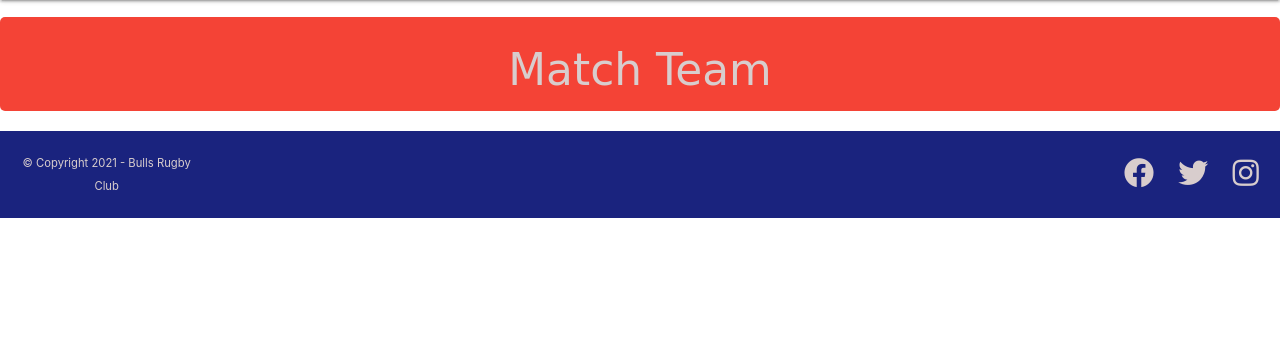
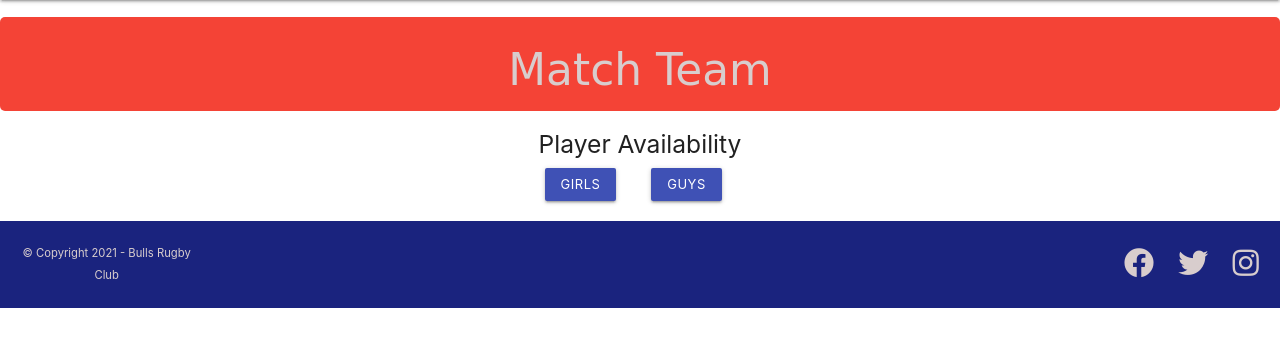
Before and after one commit to TomDillane/bulls_rugby_club, a Flask app: page /match_team in a window 1280 px wide. Shown: the part 100-447 px from the top of the page. Run offline with Flask 2, Linux system fonts and the light colour scheme; data that the repository does not hold is empty; some libraries are stand-ins or nearby versions; some web fonts are replaced.

Commit message:
Feat: added detail of players available from database

```diff
--- a/templates/match_team.html
+++ b/templates/match_team.html
@@ -8,21 +8,64 @@
 </div>
 
 <!-- team members available -->
-{% for player in players %}
 <div>
+    <h5 class="center-align match-team-head">Player Availability</h5>
+    <div class="row">
+        <div class="col s6 m1 offset-m5">
+        <a href="#" class="btn-small indigo">Girls</a>
+        </div>
+        <div class="col s6 m1">
+        <a href="#" class="btn-small indigo">Guys</a>
+        </div>
+    </div>
+    {% for player in players %}
+    {% if player['available']|lower == "available" and player['team'] == "women" %}
 
+    <div class="row players-available-wommen" id="players-available-women">
+        <div class="col s12 m4 offset-m1">
+            <P>
+                {{ player['firstname'].capitalize() }} {{ player['lastname'].capitalize() }} is
+                {{ player['available'] }} for the {{ player['team'] }}'s team
+                that have a game on {{ player['date'] }} and will meet up with the team at the {{ player['meet'] }}.
+            </P>
+        </div>
+    </div>
+    {% elif player['available']|lower == "unavailable" and player['team'] == "women" %}
+        <div class="row">
+        <div class="col s12 m4 offset-m1">
+            <p>
+                {{ player['firstname'].capitalize() }} {{ player['lastname'].capitalize() }} is
+                {{ player['available'] }} for the {{ player['team'] }}'s team
+                that have a game on {{ player['date'] }}.
+            </p>
+        </div>
+    </div>
+    {% endif %}
+        {% if player['available']|lower == "available" and player['team'] == "men" %}
 
-   {{ player['date'] }}
-   {{ player['team'] }}
-    {{ player['available'] }}
-     {{ player['meet'] }}
-    {{ player['firstname'] }}
-    {{ player['lastname'] }}
+    <div class="row players-available-men" id="players-available-men">
+        <div class="col s12 m4 offset-m1">
+            <P>
+                {{ player['firstname'].capitalize() }} {{ player['lastname'].capitalize() }} is
+                {{ player['available'] }} for the {{ player['team'] }}'s team
+                that have a game on {{ player['date'] }} and will meet up with the team at the {{ player['meet'] }}.
+            </P>
+        </div>
+    </div>
+    {% elif player['available']|lower == "unavailable" and player['team'] == "men" %}
+    <div class="row players-available">
+        <div class="col s12 m4 offset-m1">
+            <p>
+                {{ player['firstname'].capitalize() }} {{ player['lastname'].capitalize() }} is
+                {{ player['available'] }} for the {{ player['team'] }}'s team
+                that have a game on {{ player['date'] }}.
+            </p>
+        </div>
+    </div>
+    {% endif %}
+    {% endfor %}
+</div>
 
 
 
-</div>
-
-{% endfor %}
-
 {% endblock %}
```
